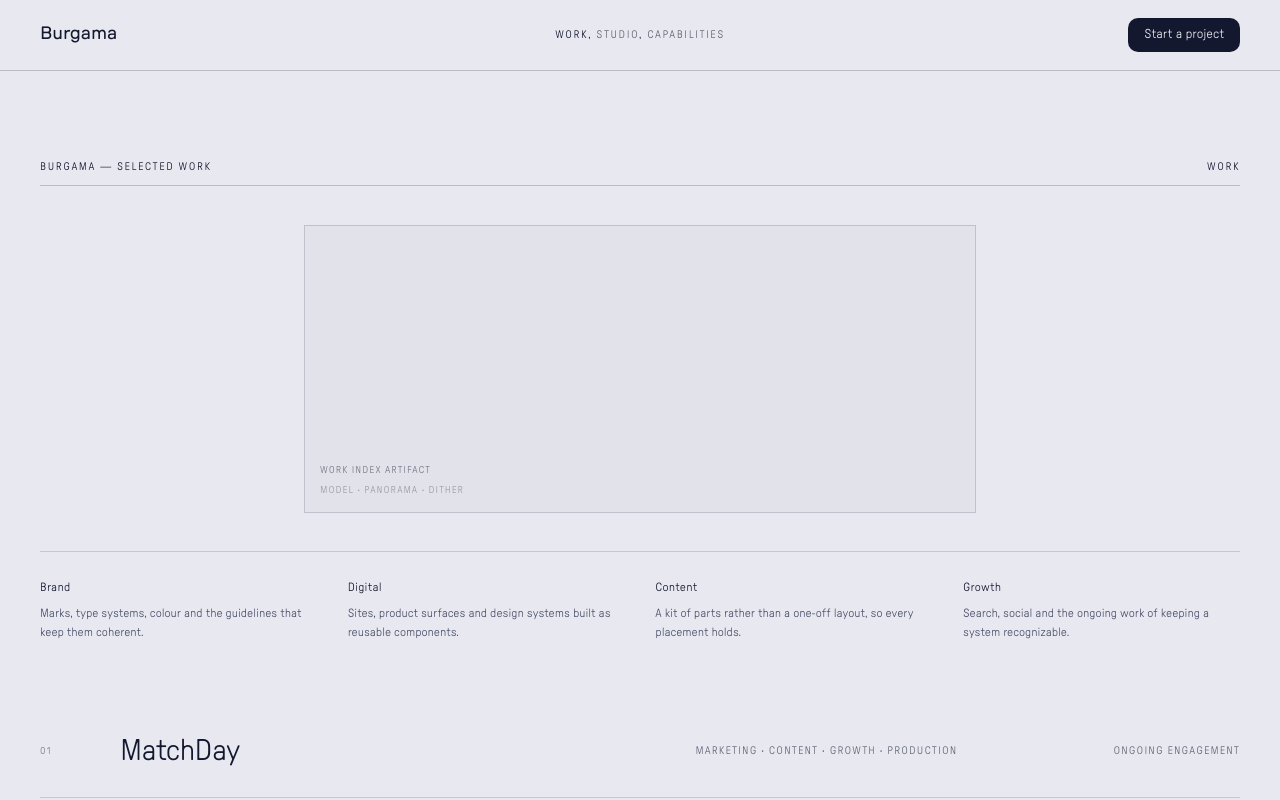
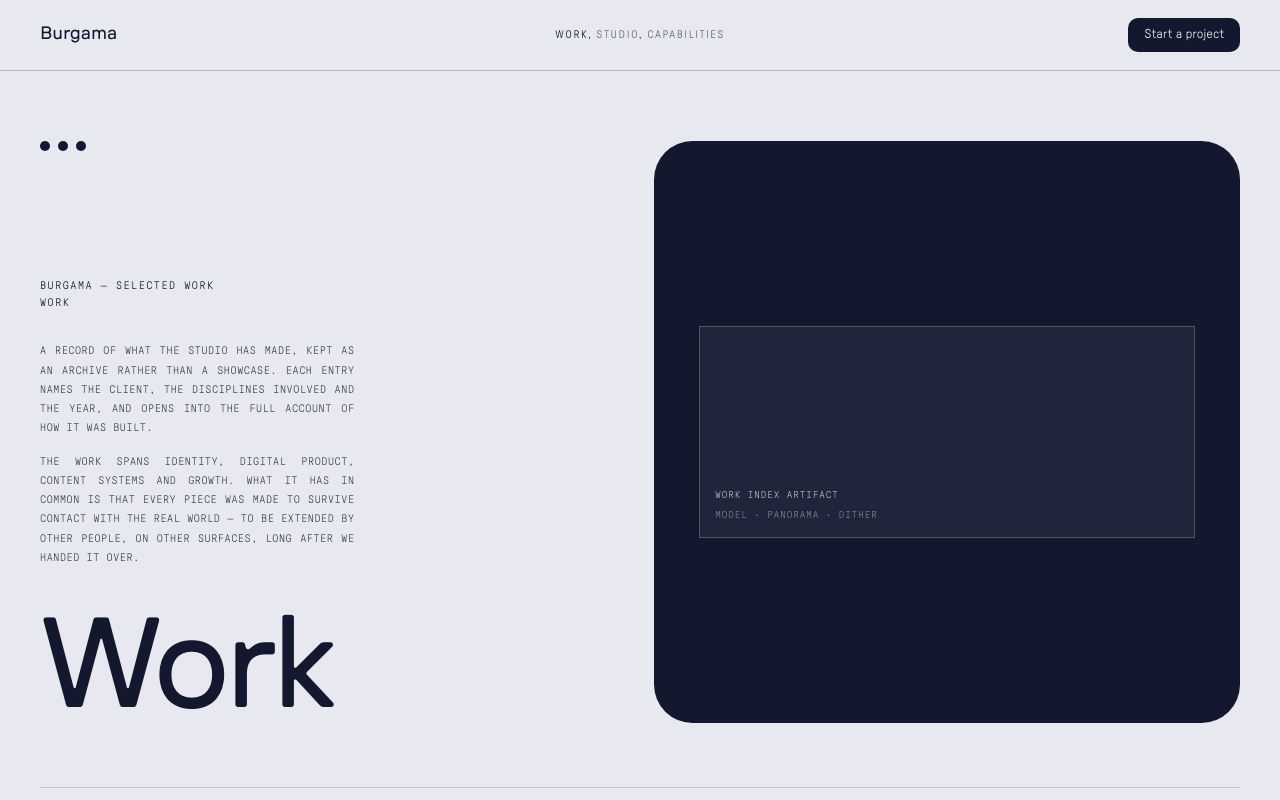
Before and after one commit to cedarandcactus/burgama-site-14.5, a Next.js app: page /work in a window 1280 px wide. Shown: the top 800 px of the page. Built offline with nearby package versions, Linux system fonts and the light colour scheme.

Commit message:
feat: update ContactPage and global styles for new layout\n\nRefactored ContactPage component and introduced new global styles for a two-column layout.

```diff
--- a/app/globals.css
+++ b/app/globals.css
@@ -480,36 +480,134 @@
 }
 
 /* ------------------------------------------------------------------
-   Interior page hero — NON HOMEPAGE HERO INSPO
+   Interior page spread — the two-column reference layout
+
+   Used by EVERY interior page hero (/work, /studio, /contact and each case
+   study). Left column: a three-dot mark at the top, then caps labels, body
+   copy, and an oversized wordmark anchored at the BOTTOM. Right column: a
+   single ink panel with large rounded corners holding the artifact.
+
+   The empty upper-left is the composition, not an accident — content is
+   weighted hard to the bottom-left. That is why the left column is a flex
+   column and the wordmark takes `margin-top: auto`: the ink panel is the
+   tallest thing in the row, and the wordmark sits on the floor it defines.
 ------------------------------------------------------------------ */
 
-.page-hero {
+.spread {
+  display: grid;
+  grid-template-columns: minmax(0, 1fr);
+  gap: clamp(2rem, 4vw, 3.5rem);
+  /* Clears the sticky nav. */
+  padding-top: clamp(3rem, 5.5vw, 5rem);
+  padding-bottom: clamp(2.5rem, 5vw, 4rem);
+}
+
+/*
+  Splits at 860px, not 1000px. Measured: at ~950px the single-column form left
+  the whole right half empty and pushed the panel below the fold, which reads
+  as a broken page rather than a composition. Two columns at 860px gives each
+  side ~410px — the copy measure is ~340px of tracked caps, so it still fits.
+*/
+@media (min-width: 860px) {
+  .spread {
+    grid-template-columns: minmax(0, 1fr) minmax(0, 1.04fr);
+    align-items: stretch;
+  }
+}
+
+.spread-left {
   display: flex;
   flex-direction: column;
-  gap: clamp(1.5rem, 3vw, 2.5rem);
-  /* Clears the sticky nav. */
-  padding-top: clamp(4.5rem, 7vw, 6.5rem);
-  padding-bottom: clamp(2.5rem, 5vw, 4rem);
-}
-
-.page-hero-stage {
+  min-width: 0;
+}
+
+/* Three dots, top left. A compositional mark only, so it stays unannounced. */
+.spread-dots {
+  display: flex;
+  gap: 0.5rem;
+}
+
+.spread-dots span {
+  width: 0.625rem;
+  height: 0.625rem;
+  border-radius: 50%;
+  background-color: var(--ink);
+}
+
+.spread-labels {
+  display: flex;
+  flex-direction: column;
+  gap: 0.25rem;
+  /* The distance from the dots down to here is the reference's empty half. */
+  margin-top: clamp(2.5rem, 10vw, 9rem);
+}
+
+.spread-copy {
+  display: flex;
+  flex-direction: column;
+  gap: 0.875rem;
+  margin-top: clamp(1.25rem, 2.5vw, 2rem);
+  max-width: 52ch;
+}
+
+/*
+  The wordmark — the largest thing on the page. Extended face, very tight
+  tracking, bottom-anchored so the eye falls from empty space into it.
+*/
+.spread-wordmark {
+  margin-top: auto;
+  padding-top: clamp(1.5rem, 4vw, 3rem);
+  font-family: var(--font-serif);
+  font-size: clamp(2.75rem, 10vw, 8.5rem);
+  line-height: 0.84;
+  letter-spacing: -0.045em;
+  color: var(--ink);
+  /* A long project name must not overflow the column. */
+  overflow-wrap: anywhere;
+}
+
+/*
+  The ink panel. Media sits CONTAINED inside it — the panel is a field, not a
+  frame that crops. The padding is what guarantees that: the asset never
+  reaches the rounded corners.
+*/
+.spread-panel {
   display: flex;
   align-items: center;
   justify-content: center;
-}
-
-/*
-  Sized by HEIGHT, like the poster stage. At ultra-wide widths a purely
-  ratio-driven slot is enormous — 21/9 across a 1520px gutter is 650px tall,
-  and 4/3 is over 1100px, which buries the rest of the page. Driving height
-  and letting width follow from aspect-ratio keeps the object centred with
-  air around it, as in the reference.
-*/
-.page-hero-stage .artifact,
-.page-hero-stage .artifact-figure {
-  height: clamp(10rem, 23vw, 18rem);
-  width: auto;
-  max-width: 100%;
+  min-height: clamp(14rem, 42vw, 31rem);
+  padding: clamp(1.25rem, 3.5vw, 3rem);
+  border-radius: clamp(1.25rem, 3vw, 2.75rem);
+  background-color: var(--ink);
+}
+
+.spread-panel .artifact,
+.spread-panel .artifact-figure,
+.spread-panel .case-media {
+  width: 100%;
+  max-height: 100%;
+}
+
+/*
+  Everything inside the panel is on ink, so the slot's own paper-ground
+  outline, fill and annotation colours all have to flip to paper.
+*/
+.spread-panel .artifact-empty,
+.spread-panel .case-media-frame {
+  outline-color: color-mix(in srgb, var(--paper) 24%, transparent);
+  background-color: color-mix(in srgb, var(--paper) 6%, transparent);
+}
+
+.spread-panel .artifact-slug {
+  color: color-mix(in srgb, var(--paper) 74%, transparent);
+}
+
+.spread-panel .artifact-slug-kind {
+  color: color-mix(in srgb, var(--paper) 46%, transparent);
+}
+
+.spread-panel .artifact-caption {
+  color: color-mix(in srgb, var(--paper) 56%, transparent);
 }
 
 /*
@@ -553,9 +651,76 @@
 }
 
 .page-hero-column-body {
-  font-size: 0.75rem;
-  line-height: 1.6;
   color: var(--ink-soft);
+}
+
+/* ------------------------------------------------------------------
+   Body copy — tiny letter-spaced uppercase mono, sitewide
+
+   From the reference, where every paragraph is set in small tracked caps
+   mono well below normal body size. Declared ONCE as a grouped rule rather
+   than per component so the treatment cannot drift apart later.
+
+   Three things to know before editing:
+   - Tracked caps run much wider per character, so measures are set in `ch`
+     and are deliberately short. Reusing a lowercase measure here gives a
+     line far too long to track back to.
+   - Caps need more leading than lowercase to stay readable. 1.75 is the
+     floor that still looks set rather than cramped.
+   - Display type (wordmark, case title, quote, contact address) is NOT in
+     this group. It stays in the Standard/Extended faces at large sizes —
+     the contrast between tiny mono copy and huge display is the whole idea.
+------------------------------------------------------------------ */
+
+.poster-body,
+.spread-copy,
+.page-hero-column-body,
+.case-summary,
+.case-spec-value,
+.case-module-body {
+  font-family: var(--font-mono);
+  font-size: 0.6875rem;
+  line-height: 1.75;
+  letter-spacing: 0.055em;
+  text-transform: uppercase;
+}
+
+/*
+  Justified with hyphenation, as the reference sets it. The ragged edge of
+  tracked caps is markedly messier than lowercase, and justifying is what
+  makes each paragraph read as a printed block. Excludes the spec list,
+  whose values are single short phrases that justification would stretch.
+*/
+.poster-body,
+.spread-copy,
+.page-hero-column-body,
+.case-summary,
+.case-module-body {
+  text-align: justify;
+  hyphens: auto;
+}
+
+/* Caps copy needs a shorter measure than the lowercase original. */
+.case-module-body,
+.case-summary {
+  max-width: 46ch;
+}
+
+/* The small caps labels move to the same mono face as the copy. */
+.poster-label,
+.artifact-caption,
+.artifact-slug,
+.case-module-title,
+.case-spec-label,
+.page-hero-column-title,
+.artifact-index-meta {
+  font-family: var(--font-mono);
+}
+
+.page-hero-column-title {
+  font-size: 0.625rem;
+  letter-spacing: 0.12em;
+  text-transform: uppercase;
 }
 
 /* ------------------------------------------------------------------
@@ -574,6 +739,14 @@
   /* Clears the sticky nav. */
   padding-top: clamp(4.5rem, 7vw, 6.5rem);
   padding-bottom: clamp(3rem, 6vw, 5rem);
+}
+
+/*
+  For a `.case` that follows the hero spread: the spread already clears the
+  sticky nav, so the section's own top padding would double the gap.
+*/
+.case-lead {
+  padding-top: 0;
 }
 
 .case-head {
--- a/app/studio/page.tsx
+++ b/app/studio/page.tsx
@@ -34,6 +34,26 @@ const CAPABILITIES = [
   },
 ]
 
+/* The four short principles, set as a ruled column row beneath the hero. */
+const PRINCIPLES = [
+  {
+    title: 'Close collaboration',
+    body: 'Small, senior teams. No account layer between planning the work and making it.',
+  },
+  {
+    title: 'A point of view first',
+    body: 'The sentence the work answers to, agreed before anything is drawn.',
+  },
+  {
+    title: 'Systems, not one-offs',
+    body: 'Every engagement leaves behind something reusable and documented.',
+  },
+  {
+    title: 'Austin, Texas',
+    body: 'Working wherever the project leads.',
+  },
+]
+
 const APPROACH = [
   {
     title: 'Discovery and positioning',
@@ -54,38 +74,33 @@ export default function StudioPage() {
     <>
       <PageHero
         eyebrow="Burgama — Independent studio"
-        title="Studio"
+        label="Studio"
+        wordmark="Studio"
         artifactId="studio-hero"
-        columns={[
-          {
-            title: 'Close collaboration',
-            body: 'Small, senior teams. No account layer between planning the work and making it.',
-          },
-          {
-            title: 'A point of view first',
-            body: 'The sentence the work answers to, agreed before anything is drawn.',
-          },
-          {
-            title: 'Systems, not one-offs',
-            body: 'Every engagement leaves behind something reusable and documented.',
-          },
-          {
-            title: 'Austin, Texas',
-            body: 'Working wherever the project leads.',
-          },
+        intro={[
+          'Burgama shapes identities and digital experiences for people with something meaningful to make, staying close from the first conversation through launch.',
+          'We work in small senior teams with no account layer between planning the work and making it. Every engagement starts from a point of view — the sentence the work answers to — and ends with a system somebody else can carry forward.',
         ]}
       />
 
+      <section aria-label="How we work" className="wide">
+        <div className="page-hero-columns">
+          {PRINCIPLES.map((item) => (
+            <div key={item.title}>
+              <h2 className="page-hero-column-title">{item.title}</h2>
+              <p className="page-hero-column-body">{item.body}</p>
+            </div>
+          ))}
+        </div>
+      </section>
+
       <div className="wide case">
-        <section aria-label="Introduction" className="case-module">
-          <h1 className="case-module-title">Studio</h1>
+        <section aria-label="Elsewhere" className="case-module">
+          <h2 className="case-module-title">Elsewhere</h2>
           <div className="case-module-body">
             <p>
-              Burgama shapes identities and digital experiences for people with something
-              meaningful to make, staying close from the first conversation through launch.
-            </p>
-            <p>
-              <Link href="/work">Selected work</Link> · <Link href="/contact">Start a project</Link>
+              <Link href="/work">Selected work</Link> ·{' '}
+              <Link href="/contact">Start a project</Link>
             </p>
           </div>
         </section>
--- a/app/work/page.tsx
+++ b/app/work/page.tsx
@@ -10,14 +10,8 @@ export const metadata: Metadata = {
     'Selected brand, web, marketing, content, production and growth work from Burgama.',
 }
 
-export default function WorkPage() {
-  return (
-    <>
-      <PageHero
-        eyebrow="Burgama — Selected work"
-        title="Work"
-        artifactId="work-hero"
-        columns={[
+/* The disciplines, set as a ruled column row beneath the hero spread. */
+const DISCIPLINES = [
   {
     title: 'Brand',
     body: 'Marks, type systems, colour and the guidelines that keep them coherent.',
@@ -34,13 +28,34 @@ export default function WorkPage() {
     title: 'Growth',
     body: 'Search, social and the ongoing work of keeping a system recognizable.',
   },
+]
+
+export default function WorkPage() {
+  return (
+    <>
+      <PageHero
+        eyebrow="Burgama — Selected work"
+        label="Work"
+        wordmark="Work"
+        artifactId="work-hero"
+        intro={[
+          'A record of what the studio has made, kept as an archive rather than a showcase. Each entry names the client, the disciplines involved and the year, and opens into the full account of how it was built.',
+          'The work spans identity, digital product, content systems and growth. What it has in common is that every piece was made to survive contact with the real world — to be extended by other people, on other surfaces, long after we handed it over.',
         ]}
       />
 
-      <section aria-labelledby="work-index-title" className="wide pb-24">
-        <h1 id="work-index-title" className="sr-only">
-          Work
-        </h1>
+      <section aria-label="Disciplines" className="wide">
+        <div className="page-hero-columns">
+          {DISCIPLINES.map((item) => (
+            <div key={item.title}>
+              <h2 className="page-hero-column-title">{item.title}</h2>
+              <p className="page-hero-column-body">{item.body}</p>
+            </div>
+          ))}
+        </div>
+      </section>
+
+      <section aria-label="Project index" className="wide pt-16 pb-24">
         <WorkIndex projects={projects} />
       </section>
 
--- a/components/page-hero.tsx
+++ b/components/page-hero.tsx
@@ -1,48 +1,71 @@
+import type { ReactNode } from 'react'
 import { ArtifactSlot } from '@/components/artifact-slot'
 import { Reveal } from '@/components/reveal'
 
 /**
- * The interior-page hero, built from NON HOMEPAGE HERO INSPO: two tiny caps
- * labels sharing one hairline rule, a wide artifact beneath them, then a row
- * of short columns.
+ * The interior-page hero, built from the two-column reference spread.
  *
- * Used by every page except the homepage, which has its own poster hero.
+ * Left column runs top to bottom: dot mark, caps labels, body copy, then an
+ * oversized wordmark on the floor. Right column is one ink panel holding the
+ * artifact, contained rather than cropped.
+ *
+ * Every interior page uses this — /work, /studio, /contact and each case
+ * study. The homepage keeps its own poster hero.
  */
 export function PageHero({
   eyebrow,
-  title,
+  label,
+  wordmark,
+  intro = [],
   artifactId,
-  columns = [],
+  panel,
+  headingLevel: Heading = 'h1',
 }: {
-  /** Small caps label, top left. */
+  /** Small caps label, first line. */
   eyebrow: string
-  /** Small caps label, top right — usually the page name. */
-  title: string
-  artifactId: string
-  /** Short supporting columns set beneath the artifact. */
-  columns?: { title: string; body: string }[]
+  /** Small caps label, second line — usually the page or client name. */
+  label: string
+  /** The large display word. Set as the page heading. */
+  wordmark: string
+  /** Paragraphs of small caps copy, set above the wordmark. */
+  intro?: string[]
+  /** Artifact registry id for the panel. Ignored when `panel` is given. */
+  artifactId?: string
+  /** Custom panel content, for pages whose hero media is not an artifact. */
+  panel?: ReactNode
+  headingLevel?: 'h1' | 'h2'
 }) {
   return (
-    <section className="wide page-hero">
-      <div className="poster-masthead">
-        <p className="poster-label">{eyebrow}</p>
-        <p className="poster-label">{title}</p>
+    <section className="wide spread">
+      <div className="spread-left">
+        {/* Decorative: three dots, as in the reference. */}
+        <div className="spread-dots" aria-hidden="true">
+          <span />
+          <span />
+          <span />
+        </div>
+
+        <div className="spread-labels">
+          <p className="poster-label">{eyebrow}</p>
+          <p className="poster-label">{label}</p>
+        </div>
+
+        {intro.length > 0 ? (
+          <Reveal className="spread-copy">
+            {intro.map((paragraph) => (
+              <p key={paragraph}>{paragraph}</p>
+            ))}
+          </Reveal>
+        ) : null}
+
+        <Reveal delay={80}>
+          <Heading className="spread-wordmark">{wordmark}</Heading>
+        </Reveal>
       </div>
 
-      <Reveal className="page-hero-stage">
-        <ArtifactSlot id={artifactId} />
+      <Reveal delay={140} className="spread-panel">
+        {panel ?? (artifactId ? <ArtifactSlot id={artifactId} /> : null)}
       </Reveal>
-
-      {columns.length > 0 ? (
-        <div className="page-hero-columns">
-          {columns.map((column, index) => (
-            <Reveal key={column.title} delay={index * 80}>
-              <h2 className="page-hero-column-title">{column.title}</h2>
-              <p className="page-hero-column-body">{column.body}</p>
-            </Reveal>
-          ))}
-        </div>
-      ) : null}
     </section>
   )
 }
```
Also changed, not shown: app/contact/page.tsx (+6 -3 lines), app/work/[slug]/page.tsx (+21 -21 lines). Lines whose indentation alone changed are shown as unchanged.
